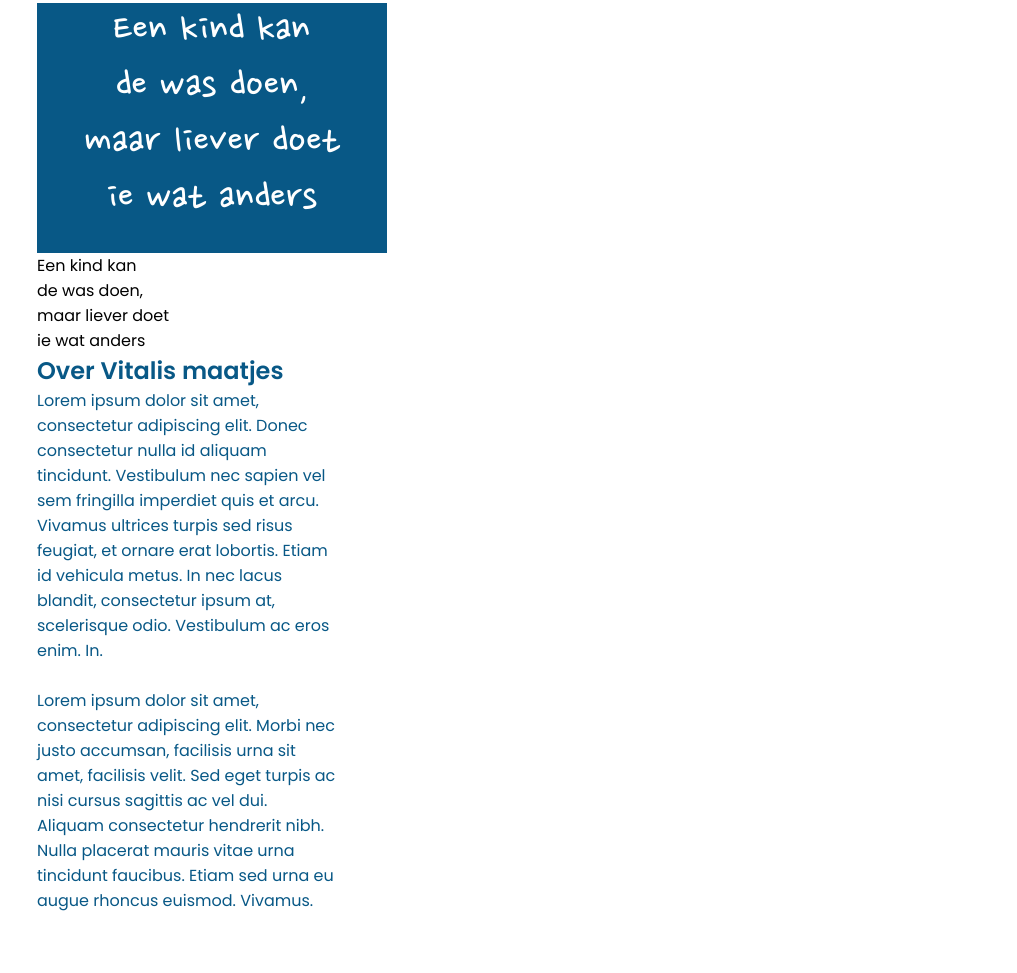
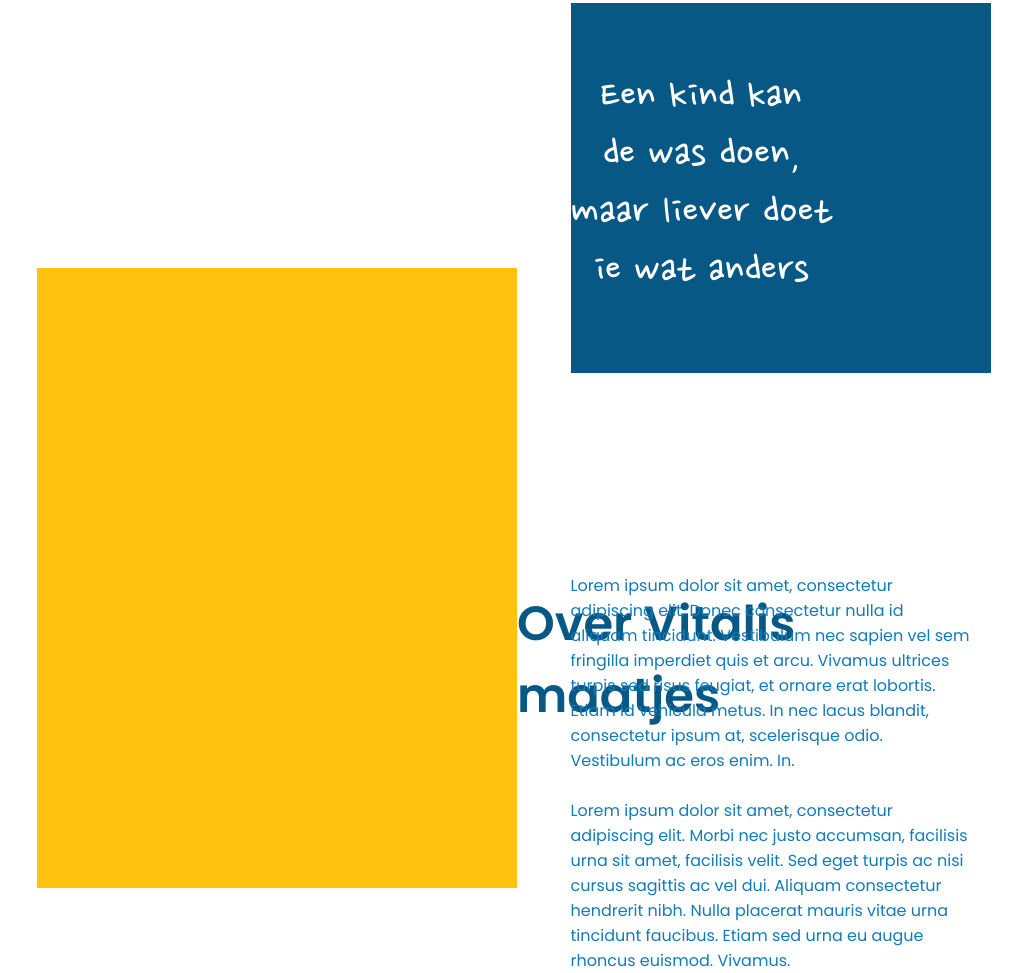
Before and after one commit to EmmanuelAN6/websiteone-, a plain HTML site: page index.html in a window 1280 px wide. Shown: the part 1478-2451 px from the top of the page, without its empty margins (263-1280 px from the left). Before the commit the page ends 2391 px from the top, so only its background shows below. Drawn offline with Linux system fonts and the light colour scheme.

Commit message:
meer style toegevoegden veranderd 13:52

```diff
--- a/index.css
+++ b/index.css
@@ -192,34 +192,59 @@ button{
     font-size: 30px;
     color: white;
 }
+
 .row1{
     padding-left: 300px;
     margin-top: 100px;
     display: grid;
 }
 .col1{
-    height: 250px;
-    width: 350px;
+    height: 370px;
+    width: 420px;
     background-color: #085886;
+    grid-row: 1;
+    grid-column: col-start 3 / 9;
+    float: right;
 }
 .colp2{
     color: white;
-    font-size: 45px;
+
+    font-size: 46px;
+    margin-top: 65px;
     font-family: 'Nanum Pen Script', cursive;
     text-align: center;
-
+    float: left;
 }
 .col2{
-
+    background-color: #FFC20E;
+    height: 620px;
+    width: 480px;
+    margin-top : -105px;
+    grid-row: 2;
+    grid-column:  1/2;
 }
 .col3{
+    grid-row: 2;
+    grid-column: 5 / 7;
     height: 400px;
-    width: 300px;
+    width: 600px;
+    margin-top: 200px;
 }
 .colh2{
+    grid-row: 2;
+    grid-column: 3 / span 7;
     color: #085886;
+    font-size: 48px;
+    float: left;
+    margin-top: 215px;
+    margin-right: 306px;
+    z-index: 5px;
+}
+.col3Body{
+    width: 400px;
 }
 .colp4{
-    color: #085886;
 
+    color: #127BB9;
+    float: right;
 }
--- a/index.html
+++ b/index.html
@@ -88,11 +88,12 @@
                </div>
 
                <div class="col2">
-                  <p class="colp3"> Een kind kan <br> de was doen, <br> maar liever doet <br> ie wat anders</p>
+
                </div>
+               <h2 class="colh2">Over Vitalis maatjes</h2>
+               <div class="col3">
 
-               <div class="col3">
-                  <h2 class="colh2">Over Vitalis maatjes</h2>
+                  <div class="col3Body">
                      <p class="colp4"> Lorem ipsum dolor sit amet, consectetur adipiscing elit. Donec consectetur
                         nulla id aliquam tincidunt. Vestibulum nec sapien vel sem fringilla imperdiet quis et arcu.
                         Vivamus ultrices turpis sed risus feugiat, et ornare erat lobortis. Etiam id vehicula metus.
@@ -105,6 +106,8 @@
                      </p>
                   </div>
 
+               </div>
+
             </Div>
 
    </div>
```
Lines whose indentation alone changed are shown as unchanged.
